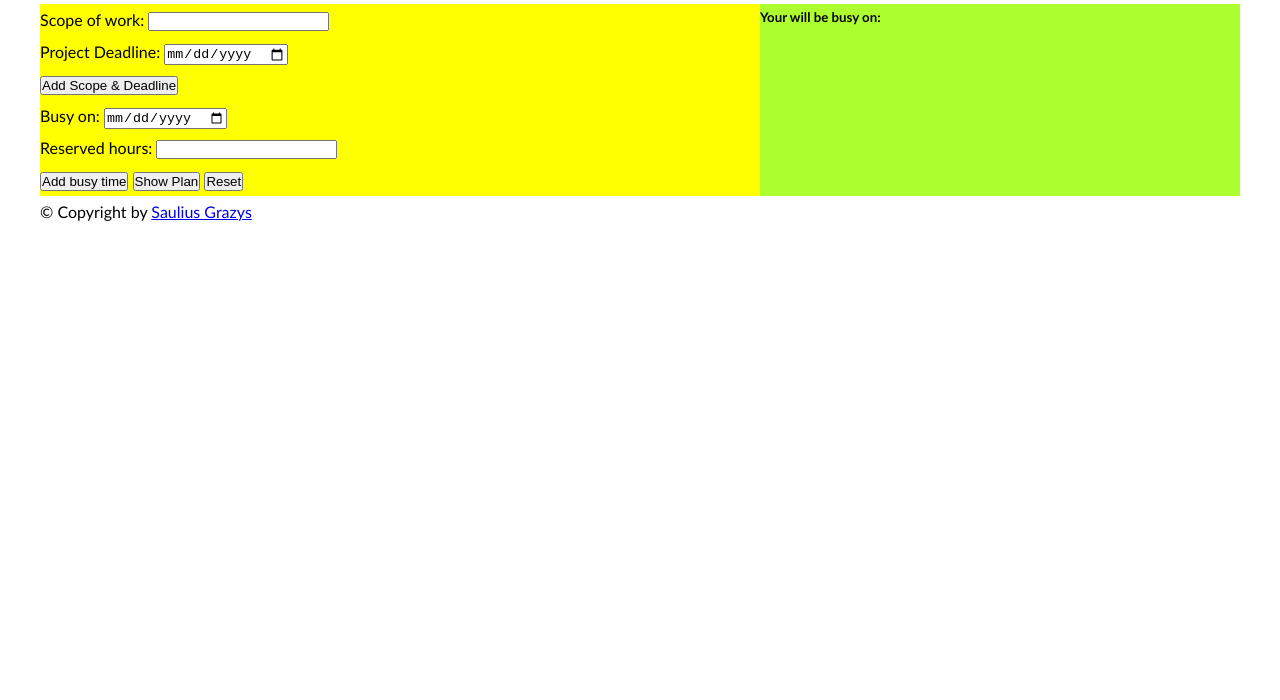
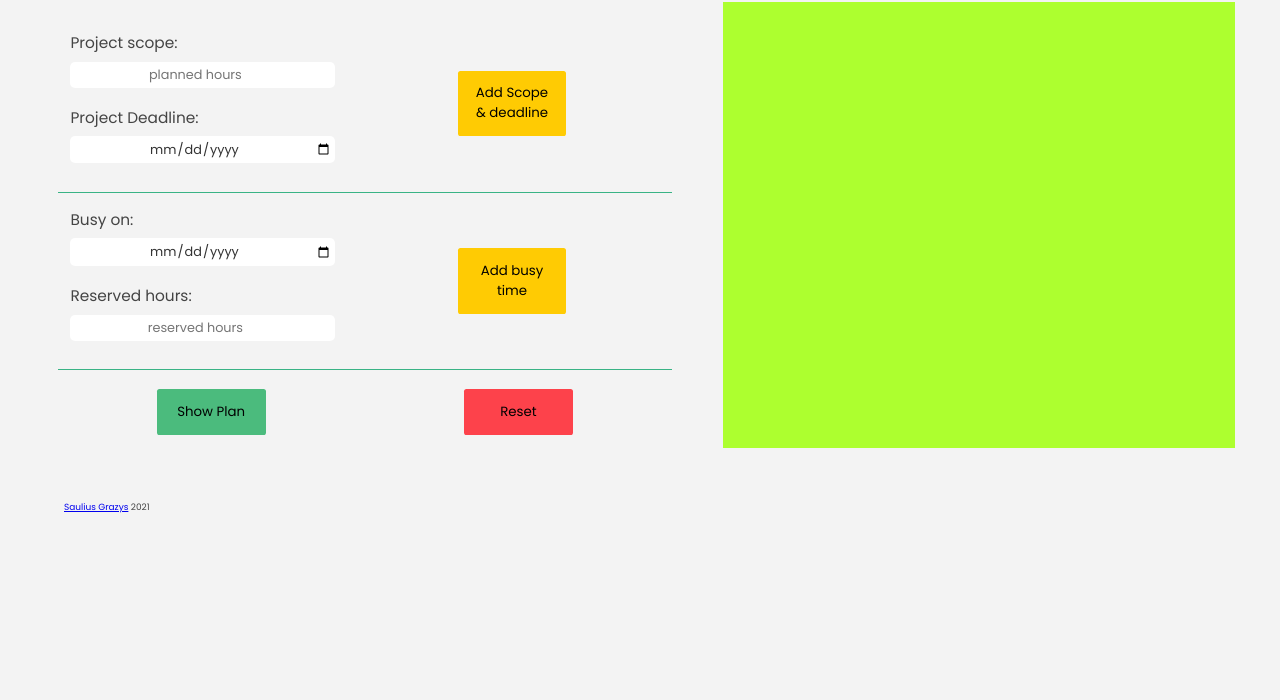
Before and after one commit to sgrazys/T-Planner, a website: page index.html in a window 1280 px wide. Shown: the part 100-800 px from the top of the page. Drawn offline with Linux system fonts and the light colour scheme.

Commit message:
add form style

```diff
--- a/css/style.css
+++ b/css/style.css
@@ -1,6 +1,22 @@
+:root {
+	--color-primary: #5ec576;
+	--color-secondary: #ffcb03;
+	--color-tertiary: #ff585f;
+	--color-primary-darker: #4bbb7d;
+	--color-secondary-darker: #ffbb00;
+	--color-tertiary-darker: #fd424b;
+	--color-primary-opacity: #5ec5763a;
+	--color-secondary-opacity: #ffcd0331;
+	--color-tertiary-opacity: #ff58602d;
+	--gradient-primary: linear-gradient(to top left, #39b385, #9be15d);
+	--gradient-secondary: linear-gradient(to top left, #ffb003, #ffcb03);
+}
+
 html {
 	scroll-behavior: smooth;
+	font-size: 80%;
 }
+
 body,
 body * {
 	padding: 0;
@@ -9,25 +25,91 @@ body * {
 }
 
 body {
-	font-family: 'Gill Sans', 'Gill Sans MT', Calibri, 'Trebuchet MS',
-		sans-serif;
-	font-weight: 400;
+	font-family: 'Poppins', sans-serif;
 	line-height: 2;
+	color: #444;
+	background-color: #f3f3f3;
 	height: 100vh;
-	background-color: #fff;
-	padding: 2.5rem;
+}
+
+h1 {
+	text-align: center;
+	font-weight: 300;
 }
 
 main {
 	display: flex;
+	justify-content: center;
+	margin: 4rem auto;
+	gap: 3rem;
 }
 
 form {
-	background-color: yellow;
-	width: 60%;
+	display: grid;
+	/* background-color: yellow; */
+	width: 50%;
+	padding: 1rem;
+	font-size: 1.2rem;
+}
+.details__container {
+	display: grid;
+	grid-template-columns: 1fr 1fr;
+	padding: 1rem;
+	border-bottom: #39b385 0.1rem solid;
 }
 
+.form__input {
+	border: none;
+	background-color: rgba(255, 255, 255);
+	font-family: inherit;
+	font-size: 1rem;
+	text-align: center;
+	color: #333;
+	padding: 0.3rem;
+	border-radius: 0.4rem;
+	width: 90%;
+	margin-bottom: 1.2rem;
+}
 .container__data {
 	background-color: greenyellow;
 	width: 40%;
 }
+
+.btn__container {
+	display: flex;
+	justify-content: space-around;
+	align-items: center;
+}
+
+form > .btn__container {
+	margin-top: 1.5rem;
+}
+
+.btn {
+	border: none;
+	border-radius: 0.2rem;
+	width: 8.5rem;
+	padding: 1rem;
+	font-family: inherit;
+	cursor: pointer;
+}
+
+.btn:hover {
+	opacity: 0.7;
+	transition: all 0.4s;
+}
+
+.btn.green {
+	background-color: #4bbb7d;
+}
+.btn.orange {
+	background-color: #ffcb03;
+}
+.btn.red {
+	background-color: #fd424b;
+}
+
+footer {
+	font-size: 0.7rem;
+	margin-left: 5rem;
+}
--- a/index.html
+++ b/index.html
@@ -11,6 +11,10 @@
 			content="width=device-width, initial-scale=1.0"
 		/>
 		<link
+			href="https://fonts.googleapis.com/css?family=Poppins:400,500,600&display=swap"
+			rel="stylesheet"
+		/>
+		<link
 			rel="stylesheet"
 			href="css/style.css"
 		/>
@@ -22,15 +26,18 @@
 	</head>
 	<body>
 		<header>
-			<h1>Let's Plan Project!</h1>
+			<h1 class="headline">Let's Plan Project!</h1>
 		</header>
 		<main>
 			<form>
+				<div class="details__container">
+					<div class="form__row--container">
 						<div class="form__row">
-					<label class="form__label">Scope of work:</label>
+							<label class="form__label">Project scope:</label>
 							<input
 								class="form__input form__input--scope"
 								type="number"
+								placeholder="planned hours"
 							/>
 						</div>
 						<div class="form__row">
@@ -40,13 +47,20 @@
 								type="date"
 							/>
 						</div>
+					</div>
 
+					<div class="btn__container">
 						<button
-							class="btn btn--add__scope__deadline"
+							class="btn orange btn--add__scope__deadline"
 							type="button"
 						>
-							Add Scope & Deadline
+							Add Scope & deadline
 						</button>
+					</div>
+				</div>
+
+				<div class="details__container">
+					<div class="form__row--container">
 						<div class="form__row">
 							<label class="form__label">Busy on:</label>
 							<input
@@ -59,51 +73,50 @@
 							<input
 								class="form__input form__input--hours"
 								type="number"
+								placeholder="reserved hours"
 							/>
 						</div>
-					<div class="bnt__container">
+					</div>
+					<div class="btn__container">
 						<button
-							class="btn btn--add"
+							class="btn orange btn--add"
 							type="submit"
 						>
 							Add busy time
 						</button>
+					</div>
+				</div>
+
+				<div class="btn__container">
 					<button
-							class="btn btn--show"
+						class="btn green btn--show"
 						type="button"
 					>
 						Show Plan
 					</button>
 					<button
-							class="btn btn--reset"
+						class="btn red btn--reset"
 						type="button"
 					>
 						Reset
 					</button>
-
-
-					</div>
 				</div>
 			</form>
 
 			<div class="container__data">
-				<h5>Your will be busy on:</h5>
-				<ul class='data__list'>
-
-				</ul>
-
-				</div>
+				<h4 class="data__header"></h4>
+				<ul class="list"></ul>
 			</div>
 		</main>
 		<footer>
-			<p class="copyright">
-				&copy; Copyright by
+			<p>
 				<a
 					class="linkedin-link"
 					target="_blank"
 					href="https://www.linkedin.com/in/saulius-grazys/"
 					>Saulius Grazys</a
 				>
+				2021
 			</p>
 		</footer>
 	</body>
```
Lines whose indentation alone changed are shown as unchanged.
